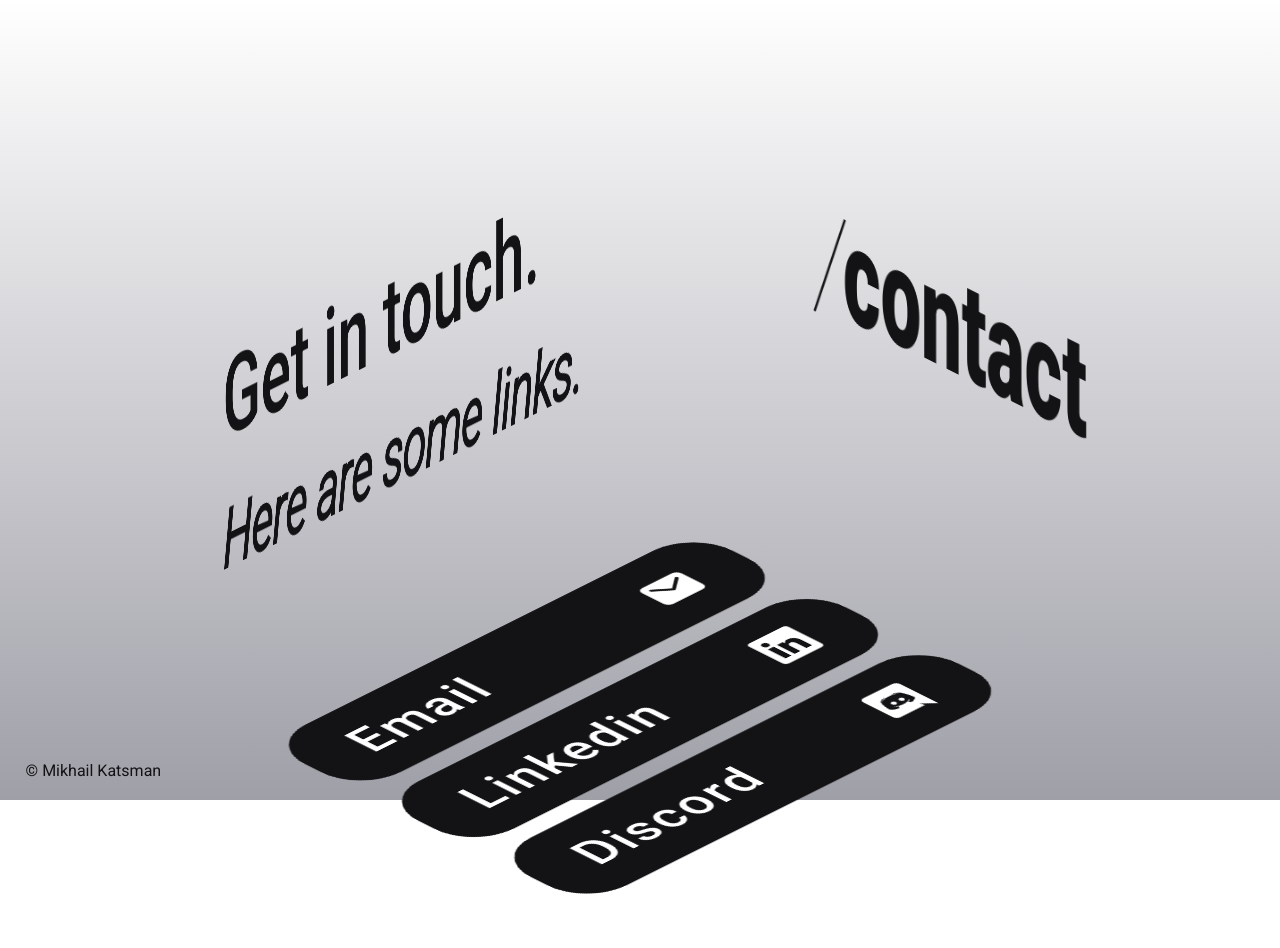
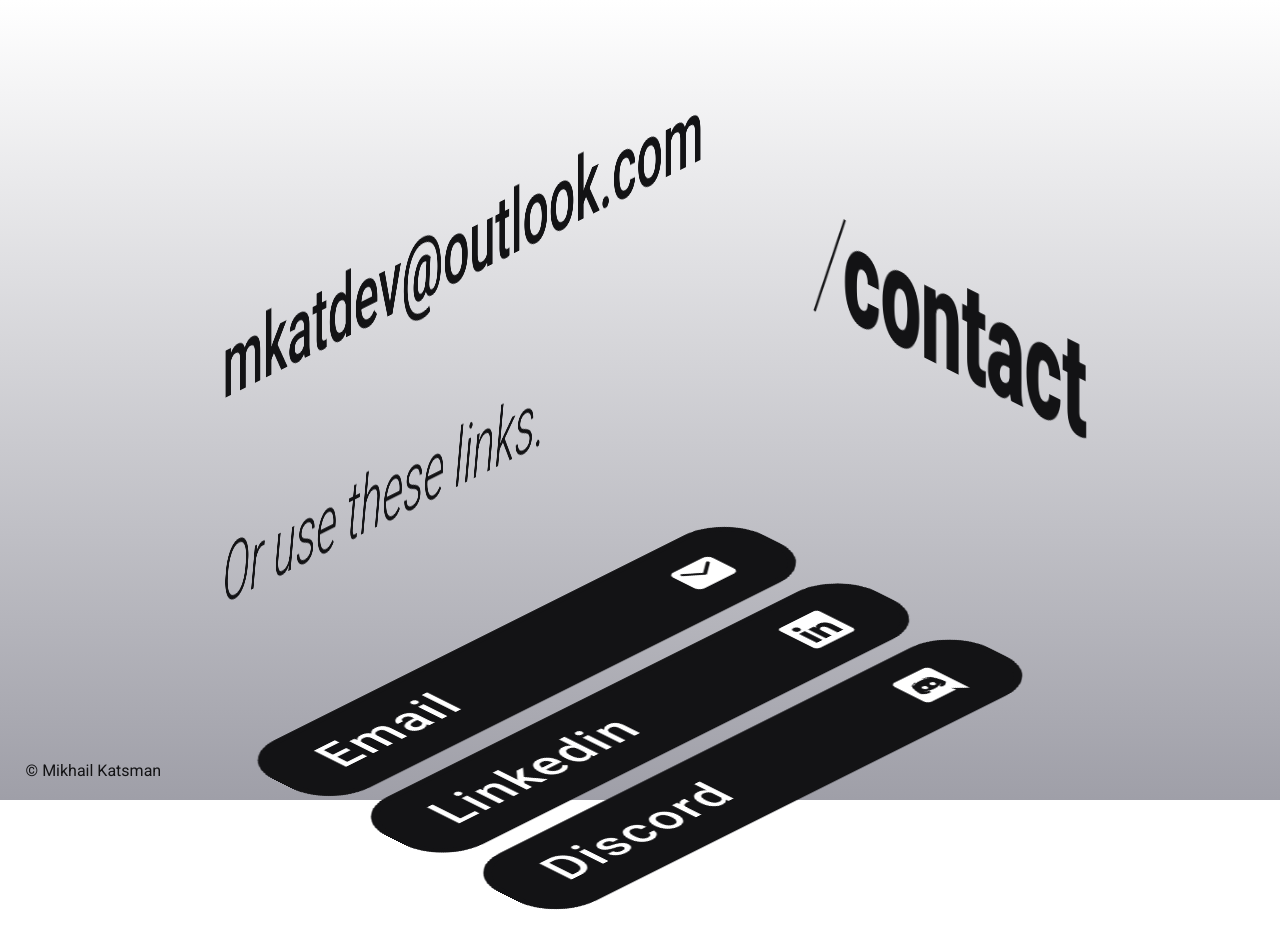
Before and after one commit to mikhailkatsman/my-portfolio, a Next.js app: page /contact in a window 1280 px wide. Shown: the top 948 px of the page. Built offline with nearby package versions, Linux system fonts and the light colour scheme.

Commit message:
contact page clipboard

```diff
--- a/components/UI/Button.js
+++ b/components/UI/Button.js
@@ -10,7 +10,7 @@ export default function Button(props) {
     function setRedirect(address) {
         switch (address) {
             case 'email':
-                return 'mailto:katsmanmikhail@gmail.com';
+                return 'mailto:mkatdev@outlook.com';
             case 'linkedin':
                 return 'https://www.linkedin.com/in/mikhail-katsman-ba64a7123/';
             case 'discord':
--- /dev/null
+++ b/components/UI/EmailLink.js
@@ -0,0 +1,32 @@
+import { useRef } from "react";
+
+import Image from "next/image";
+
+import classes from './EmailLink.module.css';
+
+export default function EmailLink() {
+    const emailRef = useRef(null);
+
+    function copyToClipboard() {
+		navigator.clipboard.writeText(emailRef.current.innerText);
+	}
+
+    return (
+        <>
+            <p
+                className={classes['email-text']}
+                ref={emailRef}
+                onClick={copyToClipboard}
+            >
+                mkatdev@outlook.com
+                <br></br><Image
+                    className={classes['email-copy']}
+                    src="/contact/copy.svg"
+                    alt="copy email"
+                    width={50}
+                    height={50}
+                />
+            </p>
+        </>
+    );
+}
--- /dev/null
+++ b/components/UI/EmailLink.module.css
@@ -0,0 +1,31 @@
+.email-text {
+    font-size: 5.8rem;
+    font-weight: 500;
+
+    margin-left: 8rem;
+    margin-bottom: 0rem;
+
+    text-decoration: underline;
+    text-decoration-color: transparent;
+
+    transition-property: text-decoration-color;
+	transition-duration: 0.2s;
+}
+
+.email-copy {
+    width: 6rem;
+    height: 6rem;
+
+    opacity: 0;
+    transition-property: opacity;
+	transition-duration: 0.2s;
+}
+
+.email-text:hover {
+    cursor: pointer;
+    text-decoration-color: var(--night);
+}
+
+.email-text:hover .email-copy {
+    opacity: 1;
+}
--- a/pages/contact.js
+++ b/pages/contact.js
@@ -1,9 +1,11 @@
 import { useState } from "react";
 
+import Image from "next/image";
 import Head from "next/head";
 import Button from "@/components/UI/Button";
 import Face from "@/components/layout/Face";
 import Card from "@/components/UI/Card";
+import EmailLink from "@/components/UI/EmailLink";
 
 export default function Contact() {
 	const [pageState, setPageState] = useState({
@@ -28,12 +30,10 @@ export default function Contact() {
 					<div className="faces-row">
 						<Face id="face-1" plain="y-plain">
 							<Card id="card-description">
-								<h4 className="page-description--top-text">
-									Get in touch.
-                                </h4>
-								<h4 className="page-description--bottom-text">
-									Here are some links.
-                                </h4>
+								<EmailLink />
+								<p className="page-description--bottom-text">
+									Or use these links.
+                                </p>
 							</Card>
 						</Face>
 						<Face id="face-2" plain="z-plain">
@@ -43,7 +43,7 @@ export default function Contact() {
 						</Face>
 					</div>
 					<Face id="face-index-buttons" plain="x-plain">
-						<div className="index-link-container--col">
+						<div className="contact-link-container--col">
 							<Card id="card-contact--email" type="float-up">
 								<Button
 									type="contact"
--- a/pages/index.js
+++ b/pages/index.js
@@ -32,9 +32,9 @@ export default function Home() {
 								<h4 className="page-description--top-text">
 									Thanks for visiting my portfolio page.
                                 </h4>
-								<h4 className="page-description--bottom-text">
+								<p className="page-description--bottom-text">
 									Browse around!
-                                </h4>
+                                </p>
 							</Card>
 						</Face>
 						<Face id="face-2" plain="z-plain">
--- a/pages/projects.js
+++ b/pages/projects.js
@@ -47,11 +47,11 @@ export default function Projects(props) {
 					<div className="faces-row">
 						<Face id="face-1" plain="y-plain">
 							<Card id="card-description">
-								<h4 className="page-description--top-text">
+								<p className="page-description--top-text">
 									Have a look<br></br>at some
 									<span style={{fontStyle:"italic"}}> stuff</span>
 									<br></br>I&apos;ve made.
-                                </h4>
+                                </p>
 							</Card>
 						</Face>
 						<Face id="face-2" plain="z-plain">
--- a/styles/globals.css
+++ b/styles/globals.css
@@ -211,14 +211,14 @@ p {
 .y-plain { transform: rotateX(-16.8deg) rotateY(60deg) }
 .z-plain { transform: rotateX(16.8deg) rotateY(60deg) }
 
-
-.index-link-container--col {
+.index-link-container--col,
+.contact-link-container--col {
     overflow: visible;
-    width: 70%;
-
     perspective: inherit;
     perspective-origin: inherit;
 }
+.index-link-container--col { width: 70% }
+.contact-link-container--col { width: 80% }
 
 .list-section {
     width: 60rem;
```
Also changed, not shown: public/contact/copy.svg (added).
